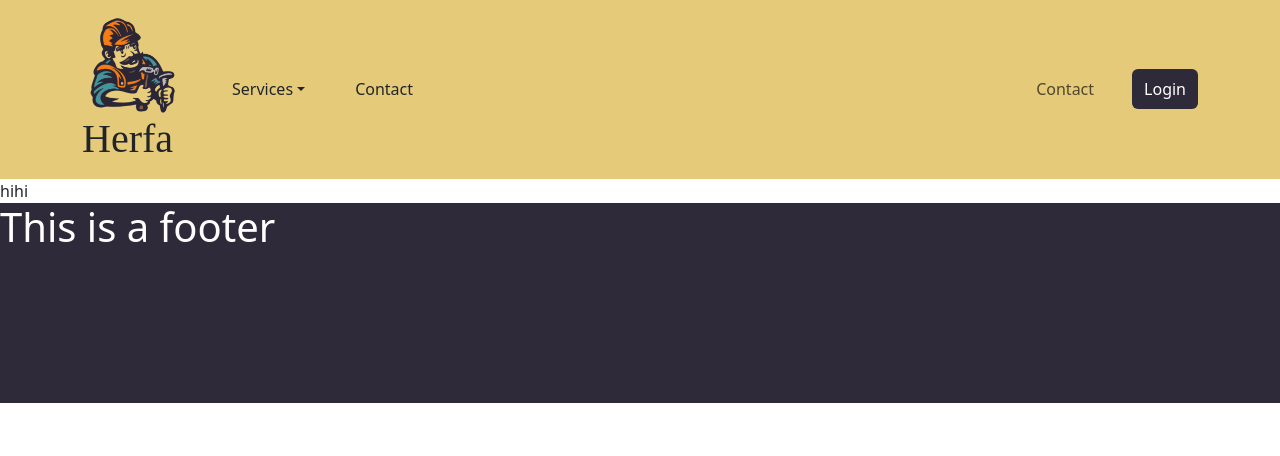
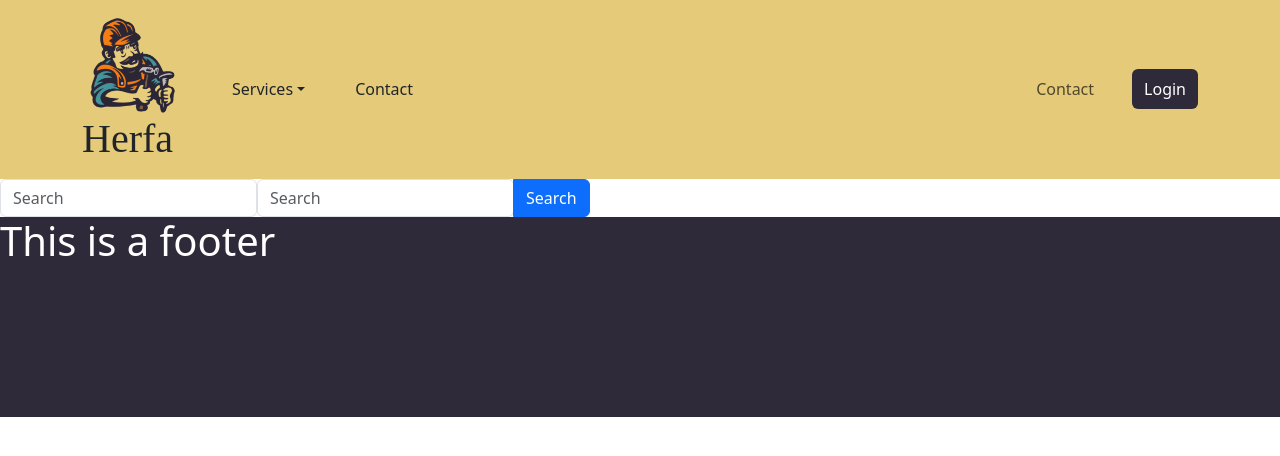
Before and after one commit to firasmestiri/7erfa, a React (Create React App) app: page / in a window 1280 px wide. Shown: the top 456 px of the page. Built offline with nearby package versions, Linux system fonts and the light colour scheme.

Commit message:
searchbar

```diff
--- a/src/Components/HomePage/HomePageSearchBar.js
+++ b/src/Components/HomePage/HomePageSearchBar.js
@@ -1,5 +1,39 @@
 import React from "react";
+import { useState } from "react";
+export default function HomePageSearchBar() {
+  const [searchTerm, setSearchTerm] = useState("");
 
-export default function HomePageSearchBar() {
-  return <div>hihi</div>;
+  const handleInputChange = (e) => {
+    setSearchTerm(e.target.value);
+  };
+
+  const handleSearch = () => {
+    // Implement your search logic here, using the 'searchTerm' state
+    console.log(`Searching for: ${searchTerm}`);
+  };
+  return (
+    <div className="input-group">
+      <div style={{ display: "flex", flexDirection: "row" }}>
+        <input
+          type="search"
+          id="form1"
+          className="form-control"
+          placeholder="Search"
+          value={searchTerm}
+          onChange={handleInputChange}
+        />
+        <input
+          type="search"
+          id="form2"
+          className="form-control"
+          placeholder="Search"
+          value={searchTerm}
+          onChange={handleInputChange}
+        />
+      </div>
+      <button type="button" className="btn btn-primary" onClick={handleSearch}>
+        Search
+      </button>
+    </div>
+  );
 }
```
